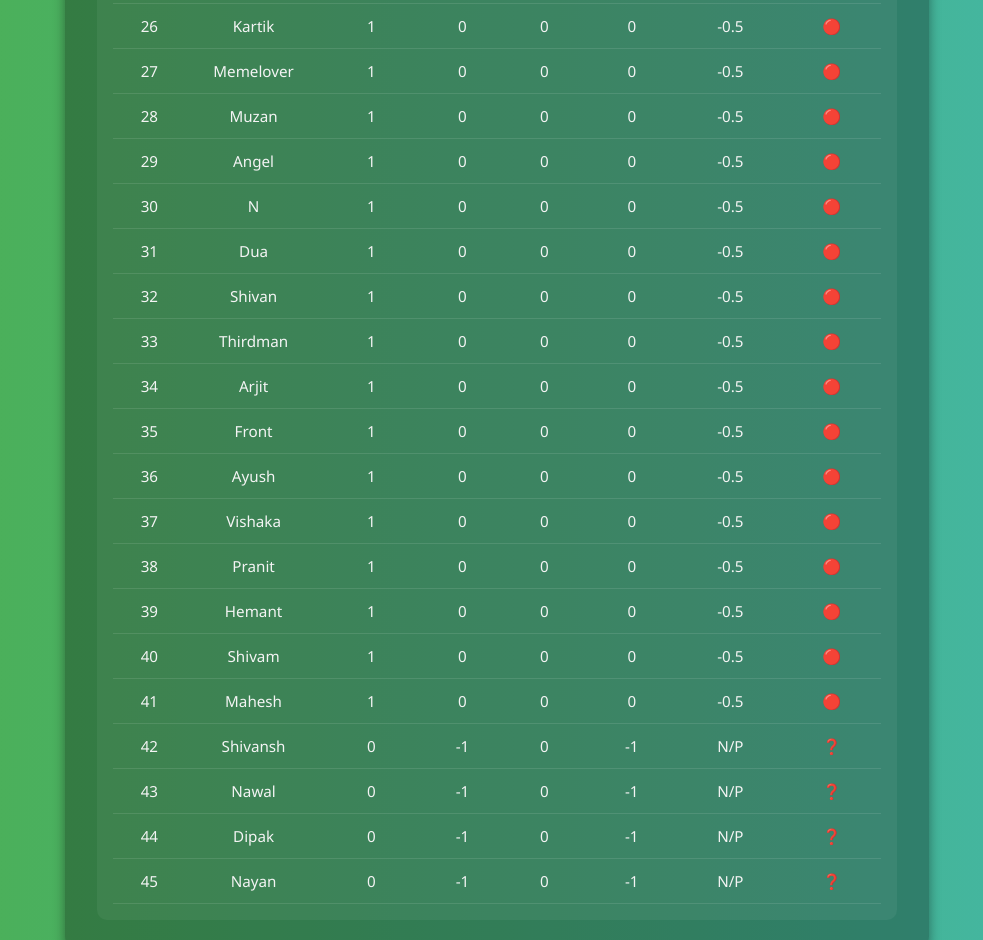
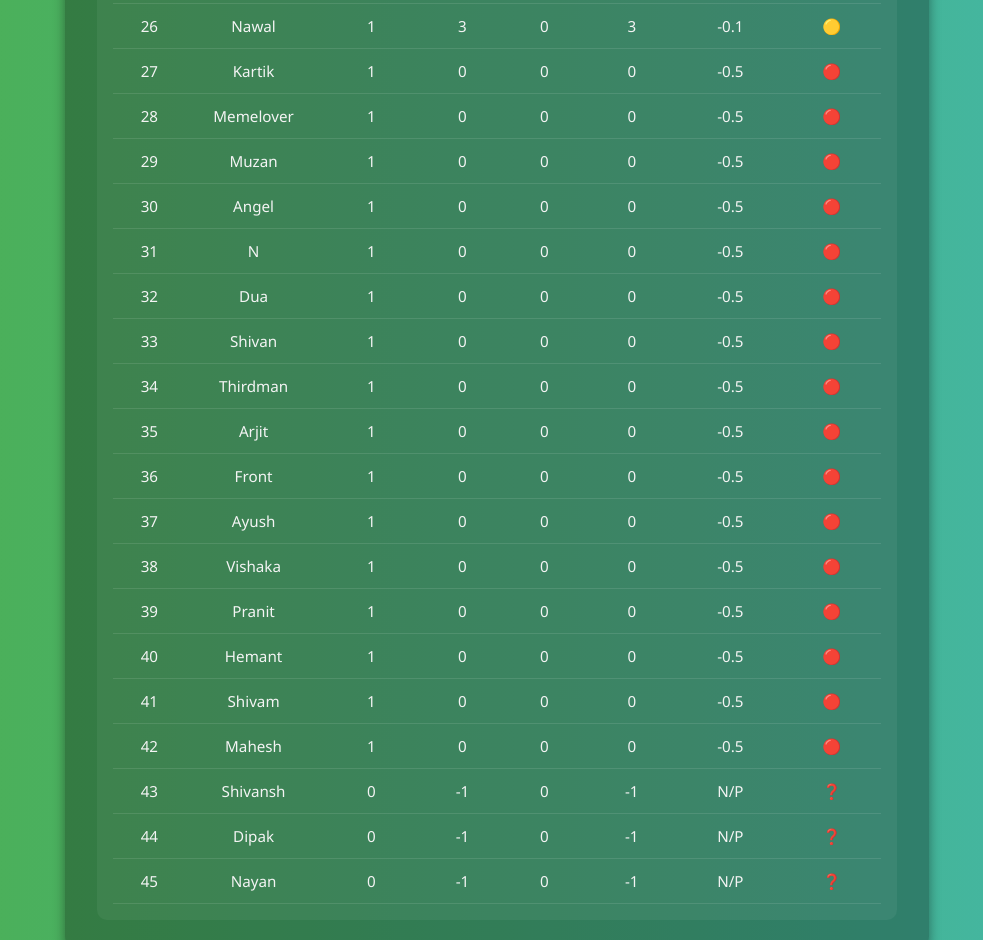
Before and after one commit to nikhils045/The-Great-Ludo-Showdown, a plain HTML site: page points.html in a window 1280 px wide. Shown: the part 1565-2505 px from the top of the page, without its empty margins (143-1126 px from the left). Drawn offline with Linux system fonts and the light colour scheme.

Commit message:
Update points.html

```diff
--- a/points.html
+++ b/points.html
@@ -289,6 +289,16 @@
             </tr>
             <tr>
               <td>26</td>
+              <td>Nawal</td>
+              <td>1</td>
+              <td>3</td>
+              <td>0</td>
+              <td>3</td>
+              <td>-0.1</td>
+              <td>🟡</td>
+            </tr>
+            <tr>
+              <td>27</td>
               <td>Kartik</td>
               <td>1</td>
               <td>0</td>
@@ -298,7 +308,7 @@
               <td>🔴</td>
             </tr>
             <tr>
-              <td>27</td>
+              <td>28</td>
               <td>Memelover</td>
               <td>1</td>
               <td>0</td>
@@ -308,7 +318,7 @@
               <td>🔴</td>
             </tr>
             <tr>
-              <td>28</td>
+              <td>29</td>
               <td>Muzan</td>
               <td>1</td>
               <td>0</td>
@@ -318,7 +328,7 @@
               <td>🔴</td>
             </tr>
             <tr>
-              <td>29</td>
+              <td>30</td>
               <td>Angel</td>
               <td>1</td>
               <td>0</td>
@@ -328,7 +338,7 @@
               <td>🔴</td>
             </tr>
             <tr>
-              <td>30</td>
+              <td>31</td>
               <td>N</td>
               <td>1</td>
               <td>0</td>
@@ -338,7 +348,7 @@
               <td>🔴</td>
             </tr>
             <tr>
-              <td>31</td>
+              <td>32</td>
               <td>Dua</td>
               <td>1</td>
               <td>0</td>
@@ -348,7 +358,7 @@
               <td>🔴</td>
             </tr>
             <tr>
-              <td>32</td>
+              <td>33</td>
               <td>Shivan</td>
               <td>1</td>
               <td>0</td>
@@ -358,7 +368,7 @@
               <td>🔴</td>
             </tr>
             <tr>
-              <td>33</td>
+              <td>34</td>
               <td>Thirdman</td>
               <td>1</td>
               <td>0</td>
@@ -368,7 +378,7 @@
               <td>🔴</td>
             </tr>
             <tr>
-              <td>34</td>
+              <td>35</td>
               <td>Arjit</td>
               <td>1</td>
               <td>0</td>
@@ -378,7 +388,7 @@
               <td>🔴</td>
             </tr>
             <tr>
-              <td>35</td>
+              <td>36</td>
               <td>Front</td>
               <td>1</td>
               <td>0</td>
@@ -388,7 +398,7 @@
               <td>🔴</td>
             </tr>
             <tr>
-              <td>36</td>
+              <td>37</td>
               <td>Ayush</td>
               <td>1</td>
               <td>0</td>
@@ -398,7 +408,7 @@
               <td>🔴</td>
             </tr>
             <tr>
-              <td>37</td>
+              <td>38</td>
               <td>Vishaka</td>
               <td>1</td>
               <td>0</td>
@@ -408,7 +418,7 @@
               <td>🔴</td>
             </tr>
             <tr>
-              <td>38</td>
+              <td>39</td>
               <td>Pranit</td>
               <td>1</td>
               <td>0</td>
@@ -418,7 +428,7 @@
               <td>🔴</td>
             </tr>
             <tr>
-              <td>39</td>
+              <td>40</td>
               <td>Hemant</td>
               <td>1</td>
               <td>0</td>
@@ -428,7 +438,7 @@
               <td>🔴</td>
             </tr>
             <tr>
-              <td>40</td>
+              <td>41</td>
               <td>Shivam</td>
               <td>1</td>
               <td>0</td>
@@ -438,7 +448,7 @@
               <td>🔴</td>
             </tr>
             <tr>
-              <td>41</td>
+              <td>42</td>
               <td>Mahesh</td>
               <td>1</td>
               <td>0</td>
@@ -448,18 +458,8 @@
               <td>🔴</td>
             </tr>
             <tr>
-              <td>42</td>
+              <td>43</td>
               <td>Shivansh</td>
-              <td>0</td>
-              <td>-1</td>
-              <td>0</td>
-              <td>-1</td>
-              <td>N/P</td>
-              <td>❓</td>
-            </tr>
-            <tr>
-              <td>43</td>
-              <td>Nawal</td>
               <td>0</td>
               <td>-1</td>
               <td>0</td>
```
